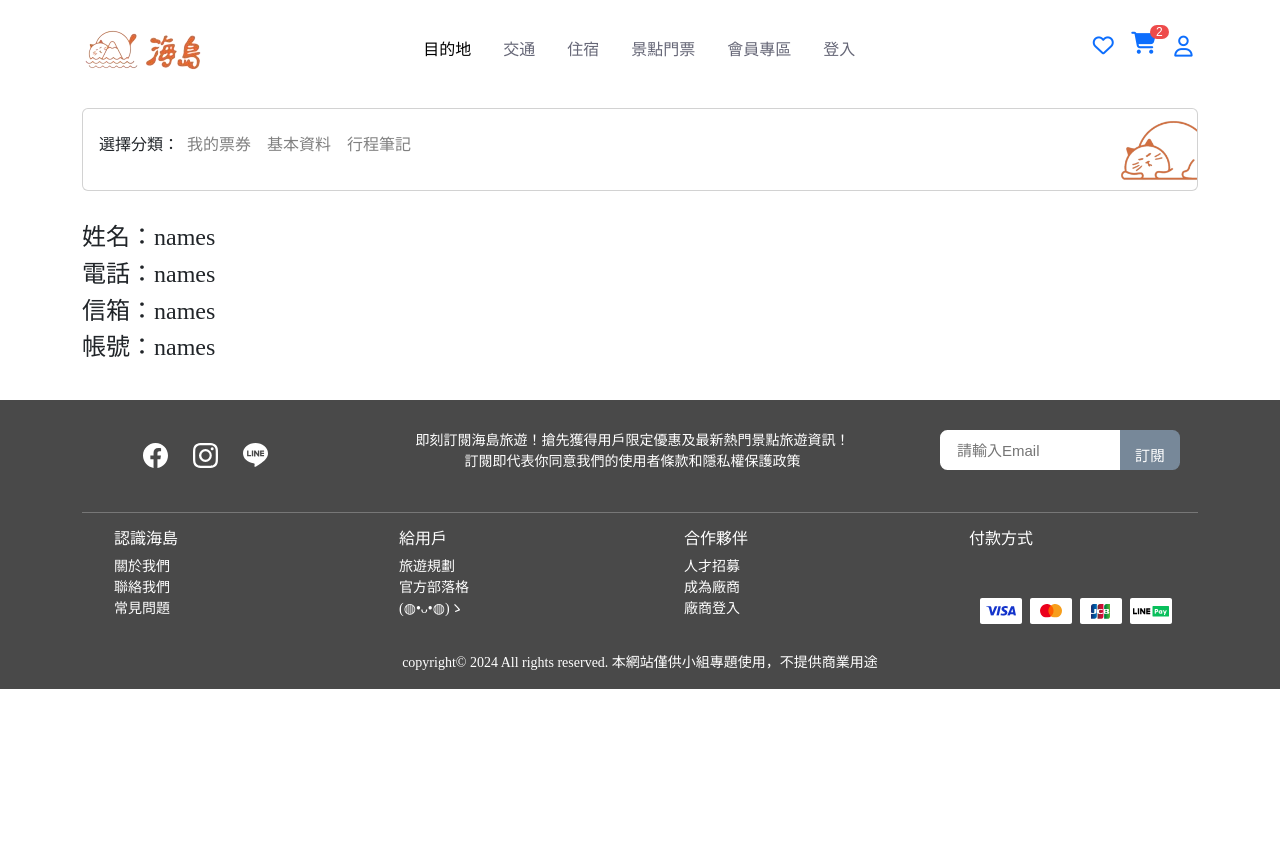
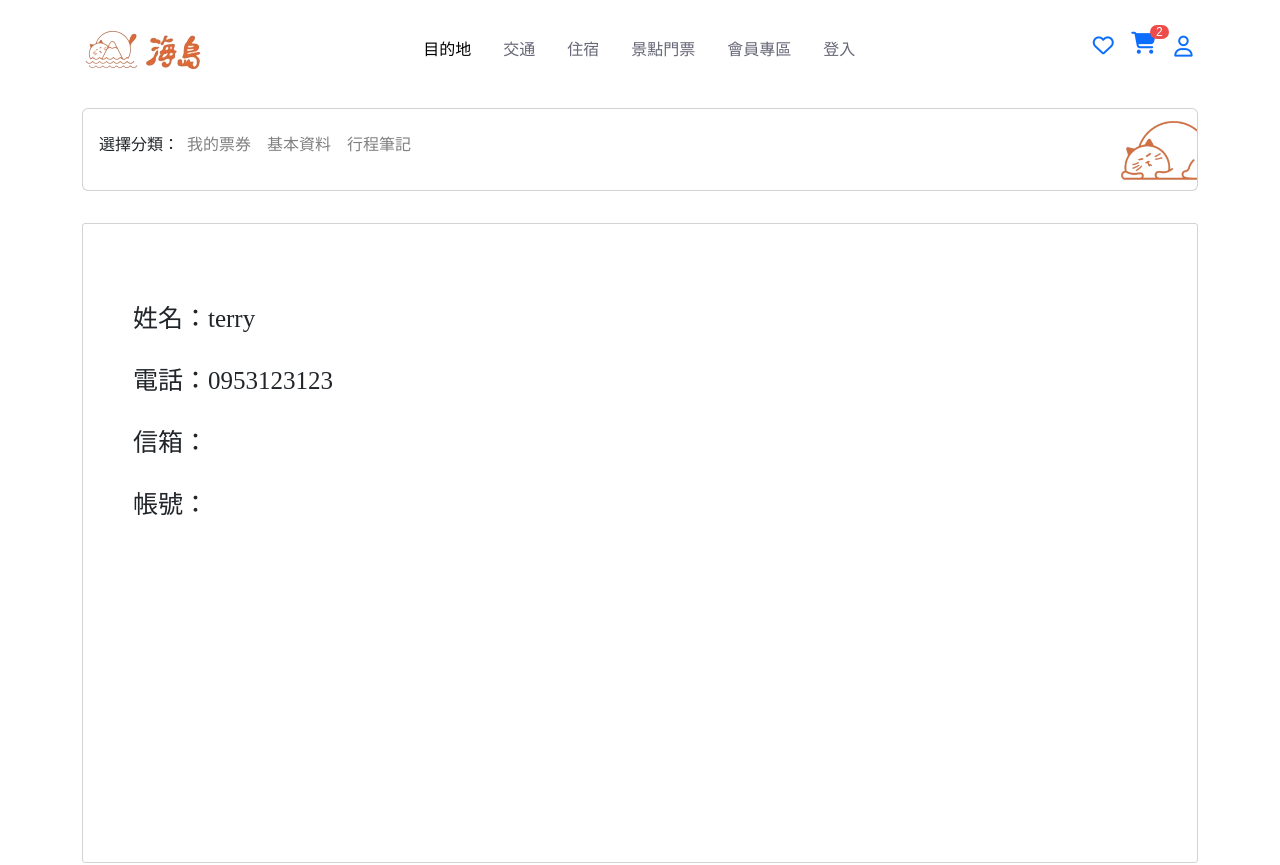
Before and after one commit to yangmxtim/TravelWebsite3, a Vue app: page /memberinfo in a window 1280 px wide. Shown: the top 865 px of the page. Before the commit the page ends 800 px from the top, so only its background shows below. Built offline with nearby package versions, Linux system fonts and the light colour scheme; a small style sheet from the web is missing; a web font is replaced by a local one.

Commit message:
member fixed

```diff
--- a/src/styles/note.css
+++ b/src/styles/note.css
@@ -1,6 +1,7 @@
 .note-board {
   list-style-type: none;
   padding: 1rem;
+  min-height: 80vh;
 }
 
 .note-list {
@@ -10,6 +11,7 @@
   border-radius: 5px;
   background-color: lightsalmon;
   height: 260px;
+
 }
 
 .note-list > div {
--- a/src/views/Category/components/MembersNav.vue
+++ b/src/views/Category/components/MembersNav.vue
@@ -8,7 +8,9 @@
                                     <router-link to="categoryMembers">
                                         <a class="nav-link2 mx-lg-2" href="#">我的票券</a>
                                     </router-link>
-                                    <a class="nav-link2 mx-lg-2" href="#">基本資料</a>
+                                    <router-link to="memberinfo">
+                                        <a class="nav-link2 mx-lg-2" href="#">基本資料</a>
+                                    </router-link>
                                     <router-link to="note">
                                         <a class="nav-link2 mx-lg-2" href="#">行程筆記</a>
                                     </router-link>
--- a/src/views/MemberInfo/MemberInfo.vue
+++ b/src/views/MemberInfo/MemberInfo.vue
@@ -5,10 +5,13 @@
             <div class="col">
                 <MembersNav></MembersNav>
                 <br>
-                <h4>姓名：{{ name }}</h4>
-                <h4>電話：{{ name }}</h4>
-                <h4>信箱：{{ name }}</h4>
-                <h4>帳號：{{ name }}</h4>
+                <div class="info-container">
+                    <h4>姓名：{{ info.name }}</h4>
+                    <h4>電話：{{ info.phone }}</h4>
+                    <h4>信箱：{{ name }}</h4>
+                    <h4>帳號：{{ name }}</h4>
+                    <h4></h4>
+                </div>
             </div>
         </div>
     </div>
@@ -23,5 +26,23 @@ import LayoutHeader from '../Layout/components/LayoutHeader.vue';
 import LayoutFooter from '../Layout/components/LayoutFooter.vue';
 import Weather from '../Weather/Weather.vue'
 
-const name=ref('names');
+const info=ref([]);
+info.value = {
+    "name":"terry",
+    "phone":"0953123123"
+}
 </script>
+<style scoped>
+.info-container{
+    border: 1px solid lightgray;
+    border-radius: 3px;
+    text-align: start;
+    padding: 50px;
+    padding-top: 3rem;
+    min-height: 80vh;
+}
+h4{
+    margin: 2rem 0;
+    font-size: 25px;
+}
+</style>
--- a/src/views/Note/NoteList.vue
+++ b/src/views/Note/NoteList.vue
@@ -1,8 +1,5 @@
 <template>
   <LayoutHeader />
-
-
-
   <div>
     <div class="container">
         <div class="row">
--- a/src/views/QRcode/QRcodeTickets.vue
+++ b/src/views/QRcode/QRcodeTickets.vue
@@ -1,16 +1,40 @@
 <template>
-    <div>
-        <vue-qrcode :value= link></vue-qrcode>
+    <div class="qrcode">
+        <div class="qr-title">name1</div>
+        <vue-qrcode value= {{link.value}}></vue-qrcode>
+        { 產品名稱 }
+        <hr>
+        <div class="qr-title">name2</div>
+        <vue-qrcode value= {{link.value}}></vue-qrcode>
+        { 產品名稱 }
+        <hr>
     </div>
 </template>
+
 <script setup>
 import VueQrcode from 'vue-qrcode'
 // import axios from 'axios';
 import { ref } from 'vue';
 const link = ref();
-const ip = 'http://10.0.103.138:8080/api/check/3' ;
-link.value = ip;
-console.log(link.value);
+const ip1 = 'http://10.0.103.138:8080/api/check/3' ;
+const ip2 = 'http://10.0.103.138:8080/api/check/4' ;
+link.value = ip1;
 
 
 </script>
+<style scoped>
+    .qrcode{
+        border: 1px solid lightgray;
+        border-radius: 5px;
+        min-height: 90vh;
+    }
+    img{
+        margin-left: 2rem;
+        width: 200px;
+    }
+    .qr-title{
+        margin-left: 3.5rem;
+        font-size: 30px;
+    }
+
+</style>
--- a/src/views/Weather/Weather.vue
+++ b/src/views/Weather/Weather.vue
@@ -18,7 +18,6 @@
       </div>
     </div>
   </template>
-
   <script setup>
   import { ref, onMounted } from 'vue';
   import {useAuthenticationStore} from '@/stores/authentication'
```
